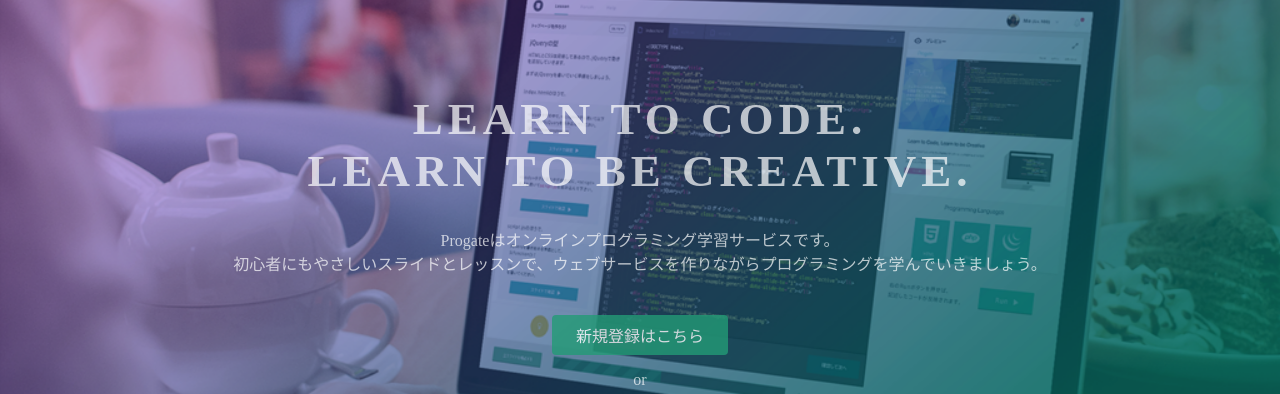
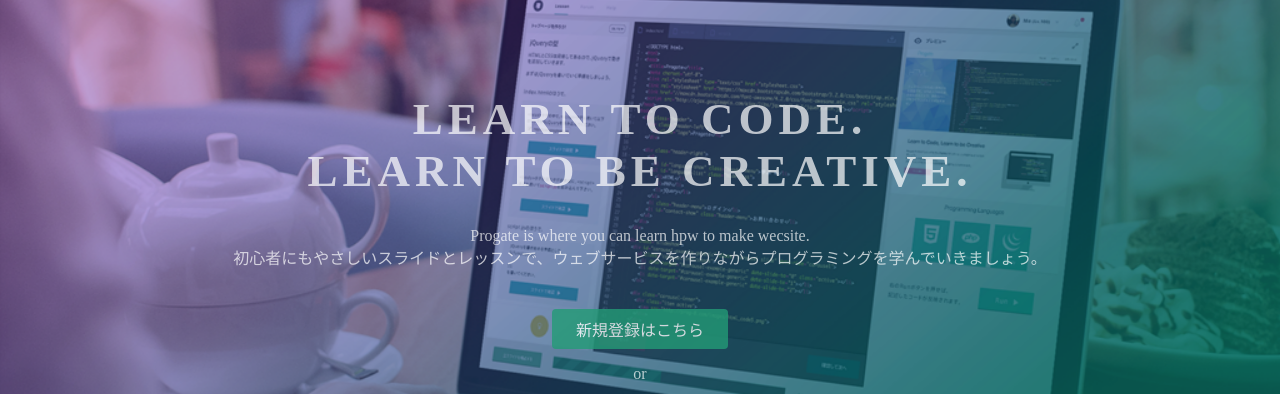
Before and after one commit to nob-1975/nob-1975.github.io, a plain HTML site: page index.html in a window 1280 px wide. Shown: the part 135-529 px from the top of the page. Drawn offline with Linux system fonts and the light colour scheme.

Commit message:
Update index.html

```diff
--- a/index.html
+++ b/index.html
@@ -25,7 +25,7 @@
   <div class="top-wrapper">
     <div class="container">
       <h1>LEARN TO CODE.<br>LEARN TO BE CREATIVE.</h1>
-      <p>Progateはオンラインプログラミング学習サービスです。<br>初心者にもやさしいスライドとレッスンで、ウェブサービスを作りながらプログラミングを学んでいきましょう。</p>
+      <p>Progate is where you can learn hpw to make wecsite.<br>初心者にもやさしいスライドとレッスンで、ウェブサービスを作りながらプログラミングを学んでいきましょう。</p>
       <div class="btn-wrapper">
         <a href="#" class="btn signup">新規登録はこちら</a>
         <p>or</p>
```
